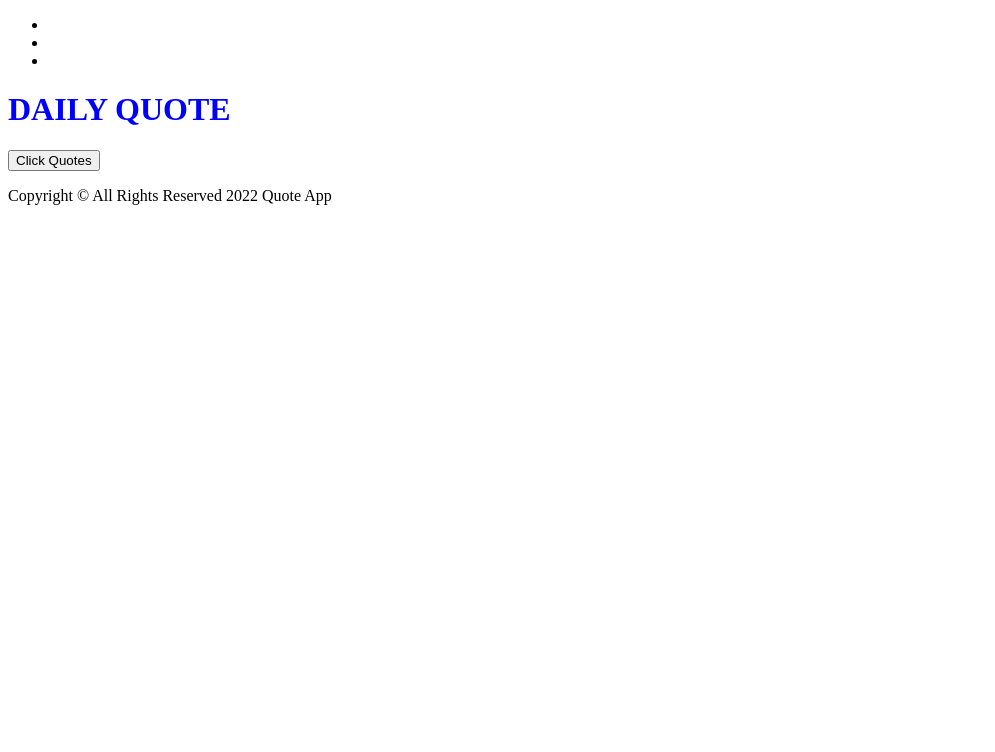
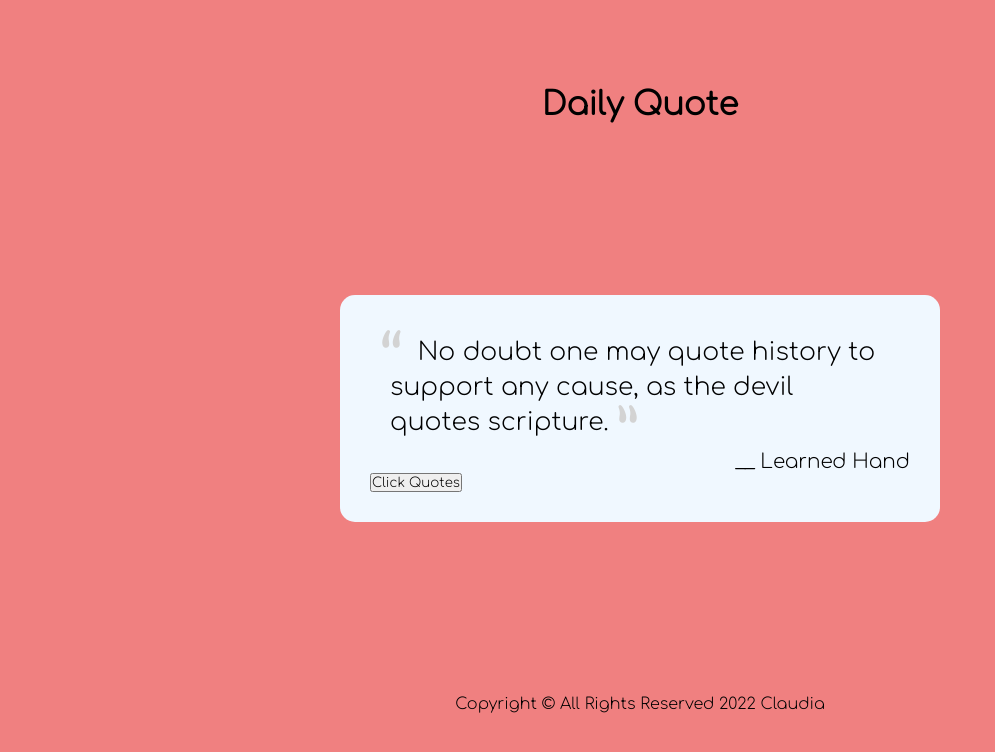
Before and after one commit to claudiauhr/random-quotes-project, a plain HTML site: page index.html in a window 1280 px wide. Shown: the whole page, without its empty margins (0-995 px from the left). Drawn offline with nearby package versions, Linux system fonts and the light colour scheme; no server answers.

Commit message:
wip: adding and change css/html/js/README

```diff
--- a/index.html
+++ b/index.html
@@ -4,6 +4,9 @@
     <meta charset="UTF-8">
     <meta http-equiv="X-UA-Compatible" content="IE=edge">
     <meta name="viewport" content="width=device-width, initial-scale=1.0">
+    <link rel="preconnect" href="https://fonts.googleapis.com">
+    <link rel="preconnect" href="https://fonts.gstatic.com" crossorigin>
+    <link href="https://fonts.googleapis.com/css?family=Comfortaa:wght@300&display=swap" rel="stylesheet">
     <link rel="stylesheet" href="style.css">
     <script src="https://cdn.jsdelivr.net/npm/jquery@3.6.1/dist/jquery.min.js"></script>
     <script defer src="script.js"></script>
@@ -11,21 +14,24 @@
 </head>
 <body>
     <header>
-        <nav>
-            <ul>
-                <li></li>
-                <li></li>
-                <li></li>
-            </ul>
-        </nav>
+        <h1>Daily Quote</h1>
     </header>
     <main>
-        <h1>DAILY QUOTE</h1>
-        <div></div>
-        <button id="random">Click Quotes</button>
+        <div class="card">
+            <div class="content">
+                <blockquote><p class="quotation">
+                    No doubt one may quote history to support any cause, as the devil quotes scripture.</p>
+                </blockquote>
+                <div class="author">
+                    <p class="name">__ <span>Learned Hand</span></p>
+                </div>
+            </div>
+
+            <button id="random">Click Quotes</button>
+        </div>
     </main>
 <footer>
-    <p>Copyright &copy; All Rights Reserved 2022 Quote App</p>
+    <p>Copyright &copy; All Rights Reserved 2022 Claudia</p>
 </footer>
 </body>
 </html>
--- a/script.js
+++ b/script.js
@@ -1,4 +1,4 @@
-const settings = {
+const urlApi = {
 	"async": true,
 	"crossDomain": true,
 	"url": "https://quotes15.p.rapidapi.com/quotes/random/",
@@ -9,6 +9,7 @@ const settings = {
 	}
 };
 
-$.ajax(settings).done(function (response) {
-	console.log(response);
+$.ajax(urlApi).then(
+	function (response) {
+		console.log(response);
 });
--- a/style.css
+++ b/style.css
@@ -1,3 +1,61 @@
-h1 {
-    color: blue;
+@import url('https://fonts.googleapis.com/css?family=Comfortaa:wght@300&display=swap');
+* {
+    margin:auto;
+    padding: 0;
+    box-sizing: border-box;
+    font-family: 'Comfortaa', cursive;
 }
+
+body {
+    display: flex;
+    flex-direction: column;
+    align-items: center;
+    justify-content: center;
+    min-height: 100vh;
+    background: lightcoral;
+}
+
+span {
+    text-align: right;
+    font: italic;
+}
+.card {
+    width: 600px;
+    background-color: aliceblue;
+    padding: 30px;
+    border-radius: 15px;
+}
+.quotation{
+    font-size: 25px;
+    margin: 0 auto;
+    /* quotes: "\201C""\201D""\2018""\2019"; */
+    padding: 10px 20px;
+    line-height: 1.4;
+  }
+
+  .quotation:before {
+    content: open-quote;
+    display: inline;
+    height: 0;
+    line-height: 0;
+    left: -10px;
+    position: relative;
+    top: 30px;
+    color: lightgrey;
+    font-size: 3em;
+  }
+  .quotation:after {
+    content: close-quote;
+    display: inline;
+    height: 0;
+    line-height: 0;
+    left: 10px;
+    position: relative;
+    top: 35px;
+    color: lightgray;
+    font-size: 3em;
+  }
+  .name {
+    font-size: 20px;
+    text-align: right;
+  }
```
Also changed, not shown: 1 other file.
